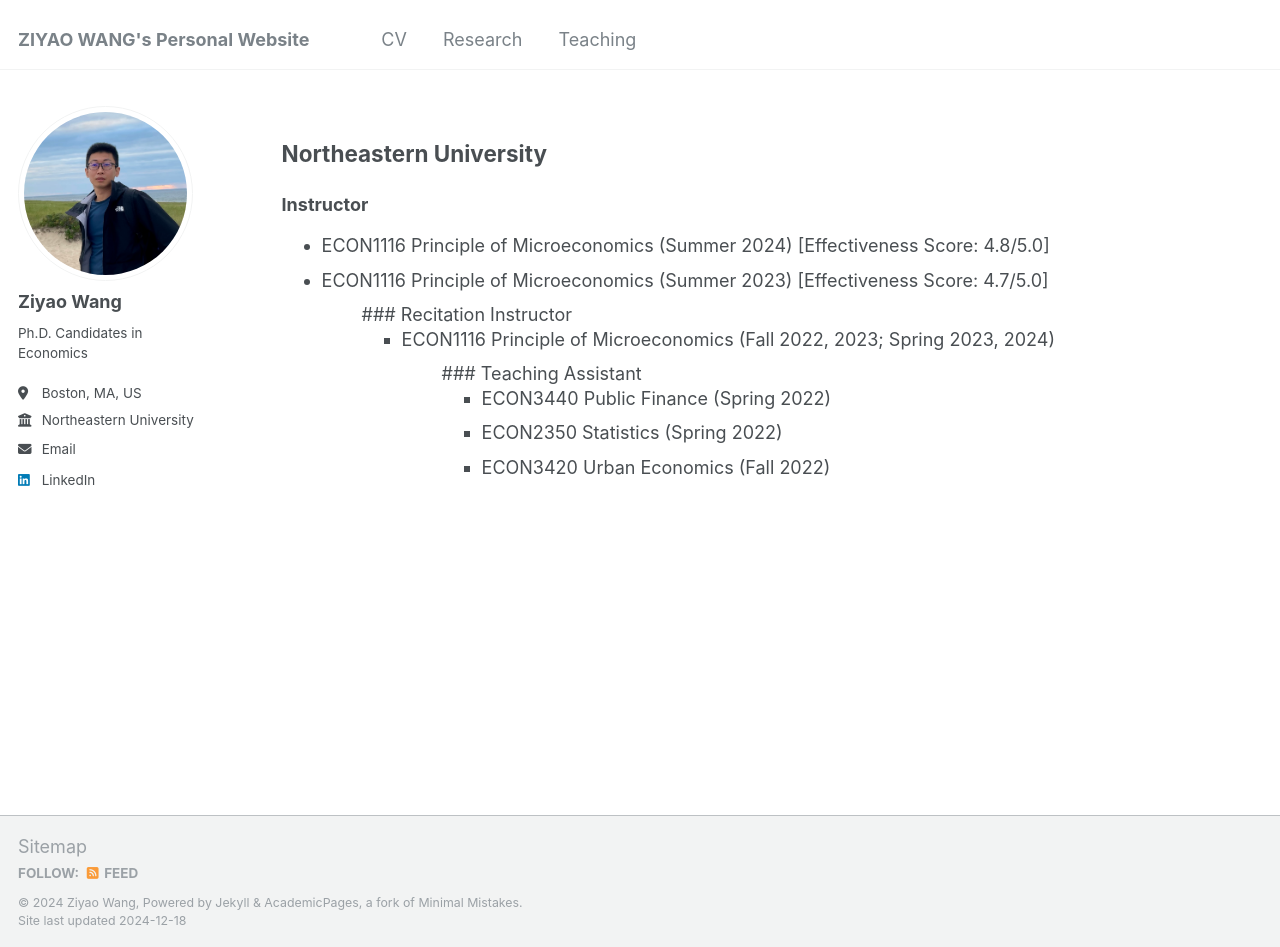
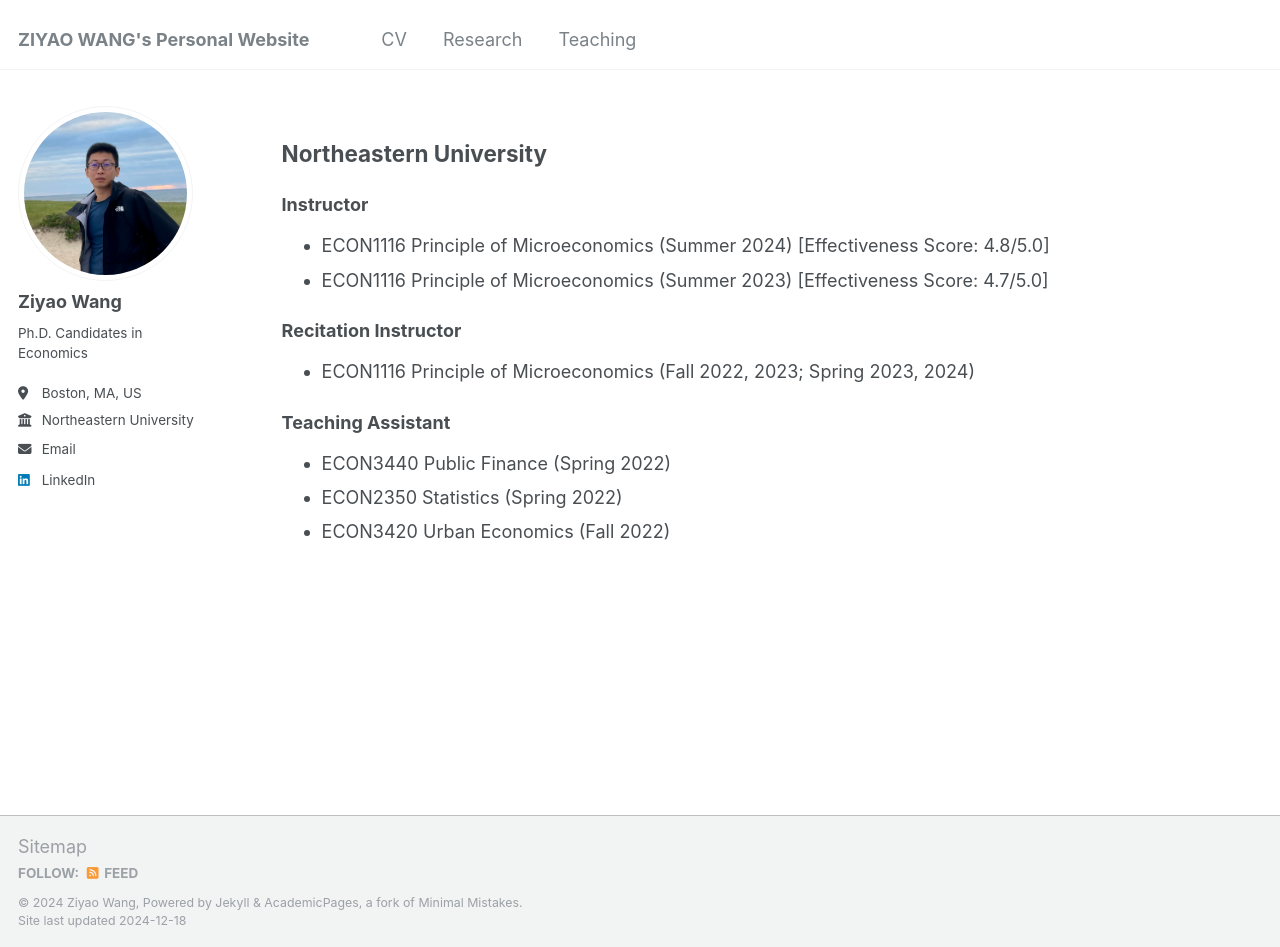
Before and after one commit to ziyaowangecon/ziyaowangecon.github.io, a Jekyll site: the page built from _pages/teaching.md, in a window 1280 px wide and 947 px high. Built offline with Jekyll 4.4.1, drawn with Linux system fonts in a browser that asks for light colours.

Commit message:
Update teaching.md

```diff
--- a/_pages/teaching.md
+++ b/_pages/teaching.md
@@ -64,18 +64,13 @@
 ## Northeastern University
 
 ### Instructor
-<ul>
-  <li> ECON1116 Principle of Microeconomics (Summer 2024) [Effectiveness Score: 4.8/5.0] </li>
-  <li> ECON1116 Principle of Microeconomics (Summer 2023) [Effectiveness Score: 4.7/5.0] </li>
-<ul>
+   - ECON1116 Principle of Microeconomics (Summer 2024) [Effectiveness Score: 4.8/5.0]
+   - ECON1116 Principle of Microeconomics (Summer 2023) [Effectiveness Score: 4.7/5.0]
+
 ### Recitation Instructor
-<ul>
-  <li> ECON1116 Principle of Microeconomics (Fall 2022, 2023; Spring 2023, 2024) </li>
-<ul>
+   - ECON1116 Principle of Microeconomics (Fall 2022, 2023; Spring 2023, 2024)
 
 ### Teaching Assistant
-<ul>
-  <li> ECON3440 Public Finance (Spring 2022) </li>
-  <li> ECON2350 Statistics (Spring 2022) </li>
-  <li> ECON3420 Urban Economics (Fall 2022) </li>
-</ul>
+   - ECON3440 Public Finance (Spring 2022)
+   - ECON2350 Statistics (Spring 2022)
+   - ECON3420 Urban Economics (Fall 2022)
```
